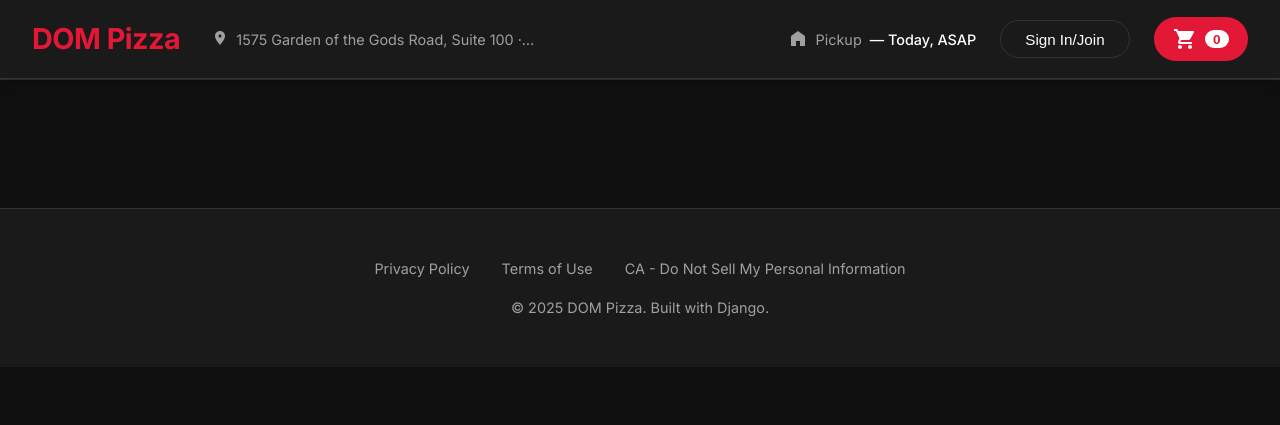
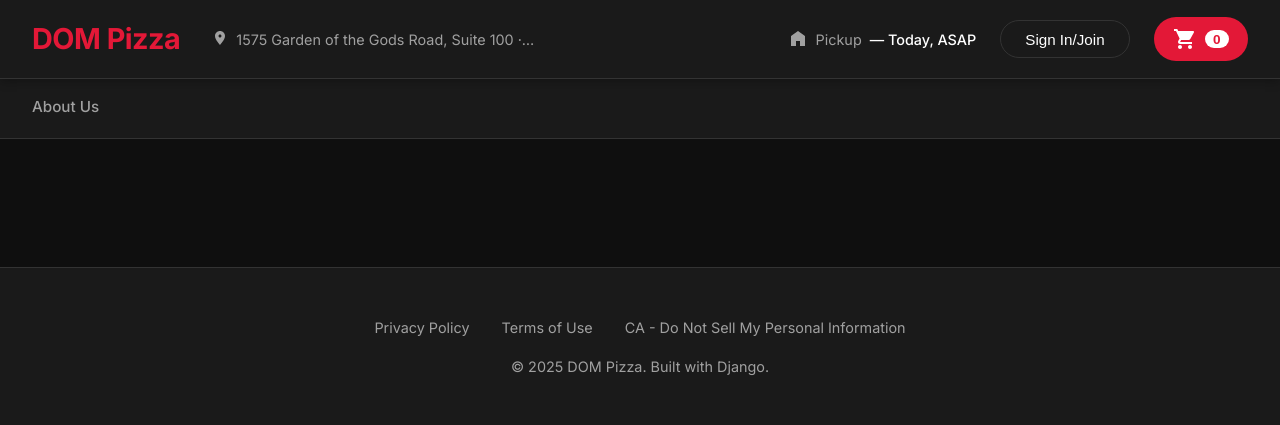
Before and after one commit to Kraken-01/DOMPizza, a Django app: page / in a window 1280 px wide. Shown: the top 425 px of the page. Run offline with Django 5.2, Linux system fonts and the light colour scheme; data that the repository does not hold is empty.

Commit message:
changed nav link for about us page

```diff
--- a/templates/menu.html
+++ b/templates/menu.html
@@ -48,6 +48,7 @@
             {% for category in categories %}
             <a href="#{{ category.name|slugify }}" class="nav-link">{{ category.name }}</a>
             {% endfor %}
+            <a href="{% url 'pizza_menu:about' %}" class="nav-link">About Us</a>
         </div>
     </nav>
 
```
